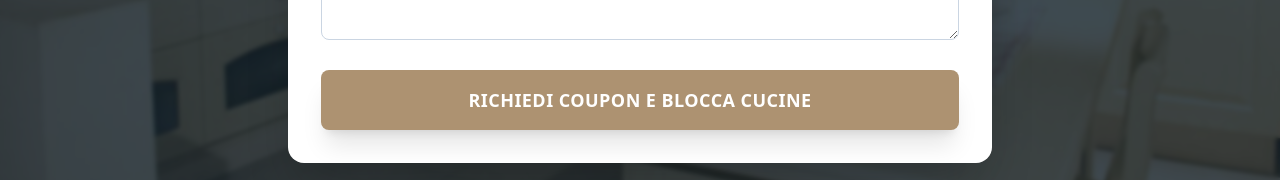
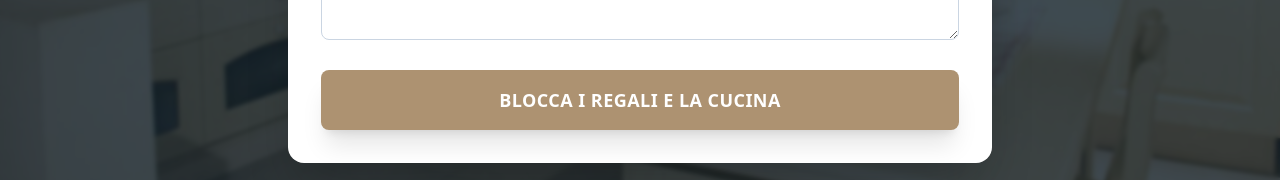
Before and after one commit to CreativiaStudio/ciessehome, a Next.js app: page / in a window 1280 px wide. Shown: the part 4669-4849 px from the top of the page. Built offline with nearby package versions, Linux system fonts and the light colour scheme.

Commit message:
Modifica testo pulsante contatti: no coupon

```diff
--- a/app/page.tsx
+++ b/app/page.tsx
@@ -421,7 +421,7 @@ export default function Home() {
                       type="submit"
                       className="w-full bg-[#ad9271] hover:bg-[#967d5f] text-white font-bold py-4 px-6 rounded-lg shadow-xl hover:shadow-2xl transition-all flex items-center justify-center gap-2 cursor-pointer text-lg uppercase tracking-wide"
                     >
-                      Richiedi Coupon e Blocca Cucine
+                      Blocca i Regali e la Cucina
                     </button>
                   </form>
                 )}
```
